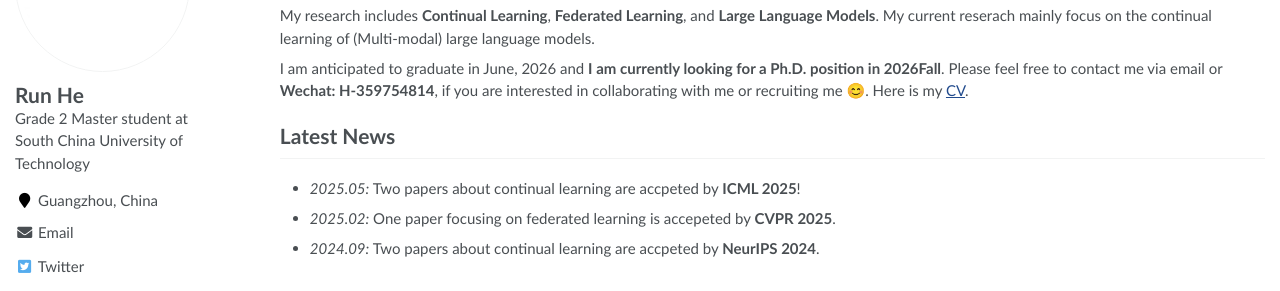
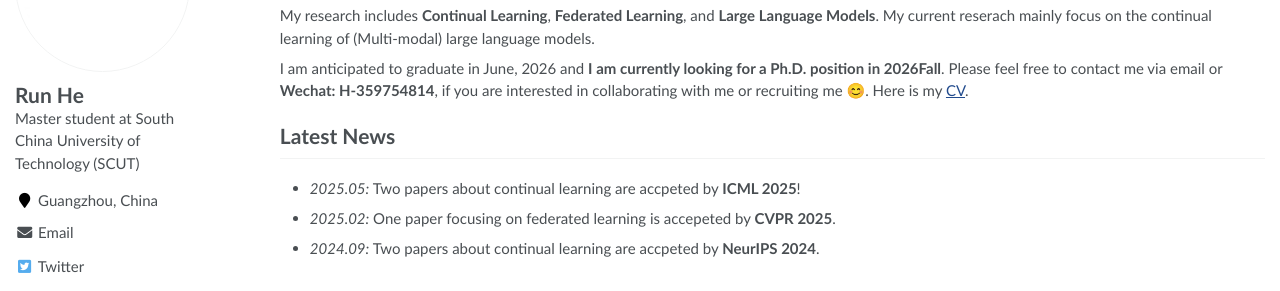
Before and after one commit to RHe502/RHe502.github.io, a Jekyll site: the page built from _pages/about.md, in a window 1280 px wide. Shown: the part 194-485 px from the top of the page. Built offline with Jekyll 4.4.1, drawn with Linux system fonts in a browser that asks for light colours.

Commit message:
Update _config.yml

```diff
--- a/_config.yml
+++ b/_config.yml
@@ -7,7 +7,7 @@
 
 # Site Settings
 title                    : "Run He's Homepage"
-description              : "Grade 2 Master student at South China University of Technology"
+description              : "Master student at South China University of Technology (SCUT)"
 repository               : "RHe502/RHe502.github.io"
 google_scholar_stats_use_cdn : true
 
```
